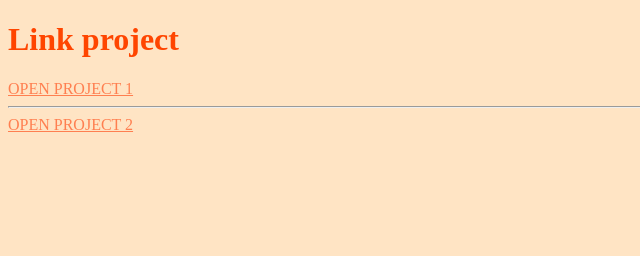
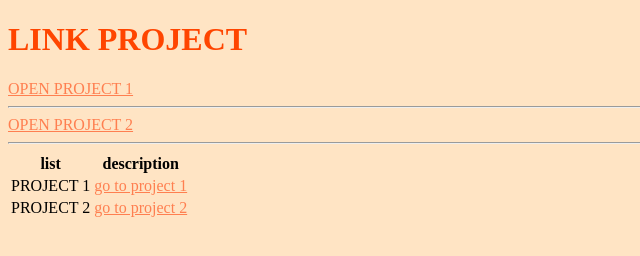
Before and after one commit to silbarb/cubicproject, a plain HTML site: page index.html in a window 1280 px wide. Shown: the whole page, without its empty margins (0-640 px from the left). Drawn offline with Linux system fonts and the light colour scheme.

Commit message:
update the file

```diff
--- a/index.html
+++ b/index.html
@@ -15,7 +15,7 @@
 
     <body>
 
-        <h1>Link project</h1>
+        <h1> LINK PROJECT </h1>
 
         <a href="/project1/index.html">
             OPEN PROJECT 1
@@ -28,8 +28,56 @@
         OPEN PROJECT 2
         </a>
 
+        <br>
+        <hr>
+
+        <table>
+
+            <thead>
+
+                <tr>
+
+                    <th> list </th>
+
+                    <th> description </th>
+
+                </tr>
+
+            </thead>
 
 
+
+            <tbody>
+                <div id="division1">
+
+                <tr>
+
+                    <td> PROJECT 1 </td>
+
+                    <td>
+                        <a href="project1/index.html">go to project 1
+                        </a>
+                    </td>
+
+                </tr>
+
+                    </div>
+
+                <tr>
+
+                    <td> PROJECT 2 </td>
+
+                    <td>
+                        <a href="project2/project2.html"> go to project 2
+
+                        </a>
+                    </td>
+
+                </tr>
+
+            </tbody>
+
+        </table>
 
 
     </body>
```
